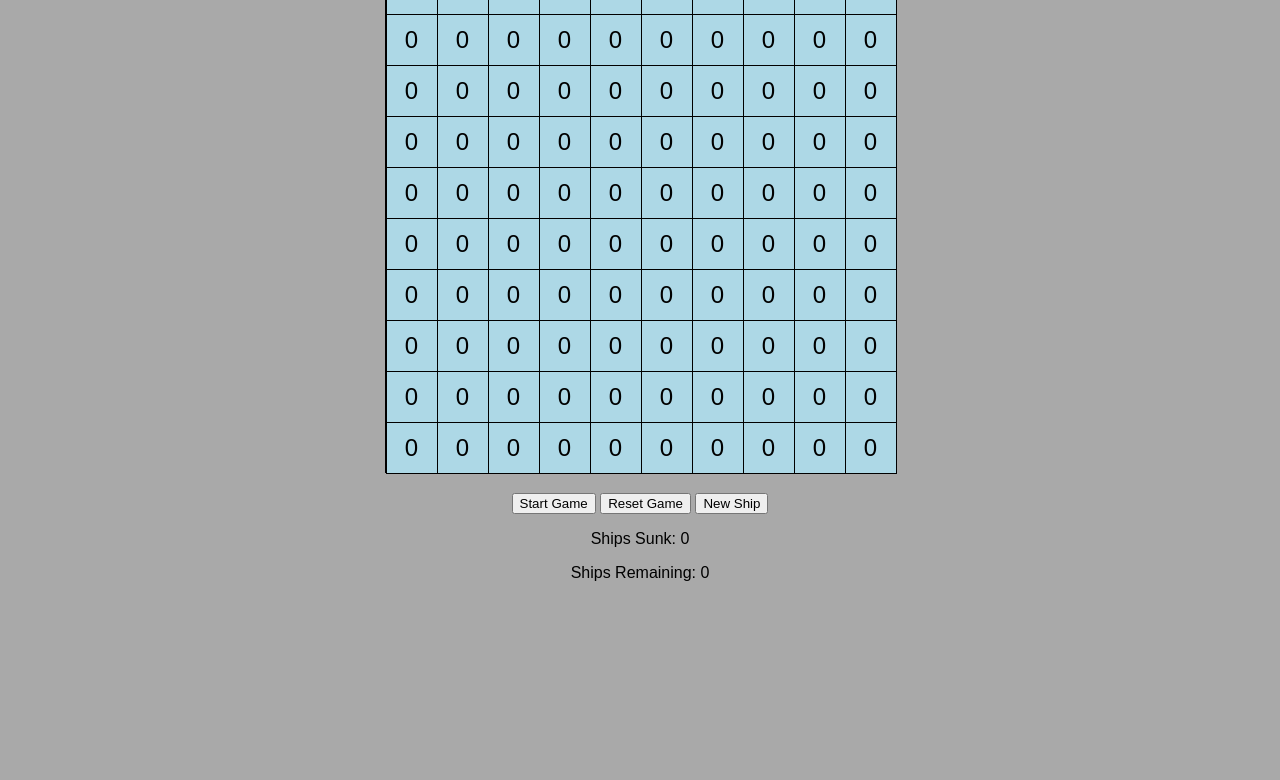
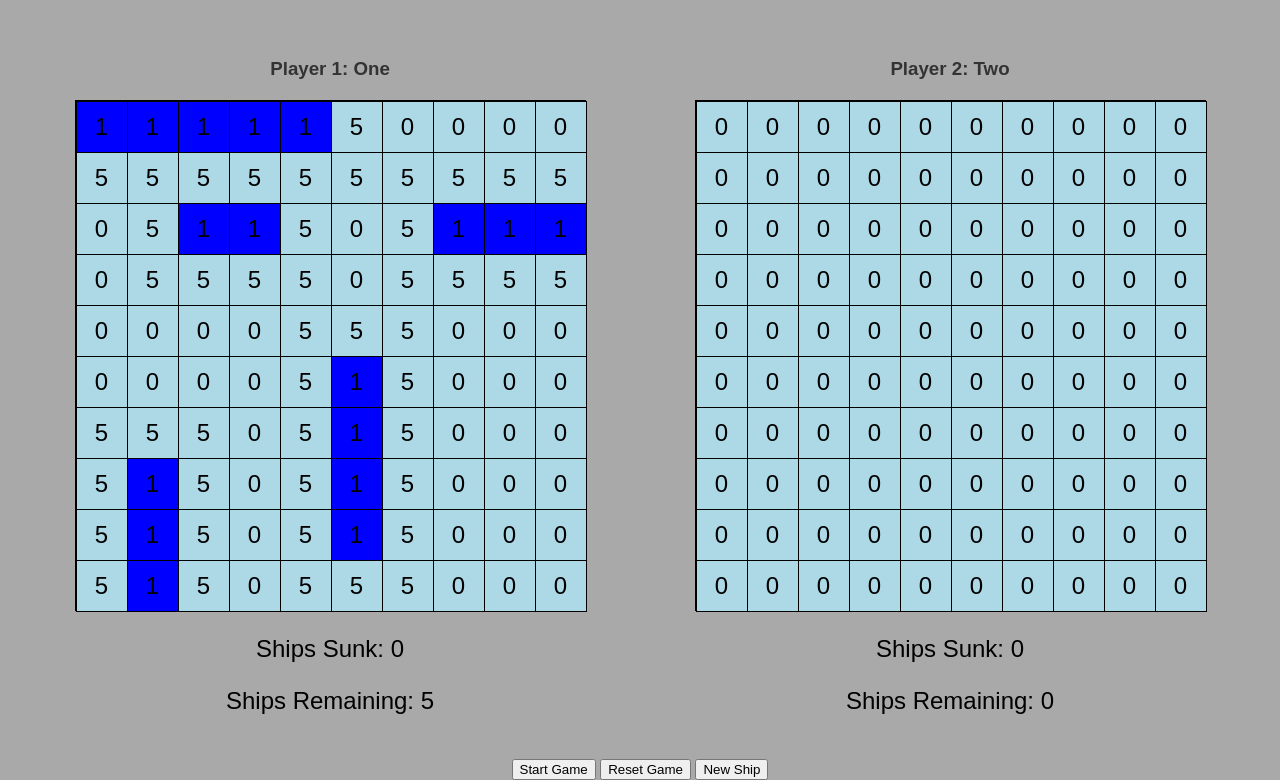
Before and after one commit to Jordy4D/battleship-game, a website built with webpack: page src/index.html in a window 1280 px wide. Shown: the part 160-940 px from the top of the page. Before the commit the page ends 800 px from the top, so only its background shows below. Built offline with nearby package versions, Linux system fonts and the light colour scheme.

Commit message:
adds rebuilt interface with both player boards, rebuilds html generation function, some refactoring for organizing

```diff
--- a/src/components/classes.js
+++ b/src/components/classes.js
@@ -305,6 +305,10 @@ class Player {
     receiveAttack(row, col) {
         this.gameboard.receiveAttack(row, col);
     }
+
+    rename(newName) {
+        this.name = newName;
+    }
 }
 
 export { Player, Ship, Gameboard, testFn };
--- a/src/components/interface.js
+++ b/src/components/interface.js
@@ -2,23 +2,28 @@ import { Ship, Gameboard, Player } from "./classes.js";
 
 const enterName = document.getElementById("enter-name");
 const resetGame = document.getElementById("reset-game");
-const playerNameUI = document.getElementById("player-name");
+const playerOneNameUI = document.getElementById("player-one-name");
+const playerTwoNameUI = document.getElementById("player-two-name");
 const newCarrierShip = document.getElementById("new-carrier-ship");
 const newBattleshipShip = document.getElementById("new-battleship-ship");
 const newCruiserShip = document.getElementById("new-cruiser-ship");
 const newDestroyerShip = document.getElementById("new-destroyer-ship");
 const newSubmarineShip = document.getElementById("new-submarine-ship");
 const newPatrolBoatShip = document.getElementById("new-patrol-boat");
-const gameboardUI = document.getElementById("gameboard");
-const shipsSunkUI = document.getElementById("ships-sunk-value");
-const shipsRemainingUI = document.getElementById("ships-remaining-value");
+const playerOneGameboardUI = document.getElementById("gameboard-one");
+const playerTwoGameboardUI = document.getElementById("gameboard-two");
+const playerOneShipsSunkUI = document.getElementById("player-one-ships-sunk-value");
+const playerOneShipsRemainingUI = document.getElementById("player-one-ships-remaining-value");
+const playerTwoShipsSunkUI = document.getElementById("player-two-ships-sunk-value");
+const playerTwoShipsRemainingUI = document.getElementById("player-two-ships-remaining-value");
 const gameboardSquare = document.querySelectorAll(".boardSquare");
 
 
 const namePlayerOne = "One";
+const namePlayerTwo = "Two";
 
 const playerOne = new Player(namePlayerOne);
-// const playerTwo = new Player("Two");
+const playerTwo = new Player(namePlayerTwo);
 
 const gameboard = new Gameboard();
 // const testShip = new Ship("Destroyer", 4, [[0, 1], [0, 2], [0, 3], [0, 4]]);
@@ -26,54 +31,69 @@ const gameboard = new Gameboard();
 
 function gameInit() {
 
-    gameboard.createBoard(10, 5);
+    playerOne.gameboard.createBoard(10, 5)
+    playerTwo.gameboard.createBoard(10, 5);
 
-    document.getElementById("ships-remaining-value").textContent = gameboard.shipsRemaining;
-    document.getElementById("ships-sunk-value").textContent = gameboard.shipsSunk;
-    // gameboard.placeShip(0, 0, "Carrier", 5, "h");
-    // gameboard.placeShip(5, 5, "Battleship", 4, "v");
-    // gameboard.placeShip(2, 2, "Patrol Boat", 2, "h");
-    // gameboard.placeShip(2, 7, "Submarine", 3, "h");
-    // gameboard.placeShip(7, 1, "Cruiser", 3, "v");
 
+    playerOneShipsRemainingUI.textContent = playerOne.gameboard.shipsRemaining;
+    playerOneShipsSunkUI.textContent = playerOne.gameboard.shipsSunk;
+    playerTwoShipsRemainingUI.textContent = playerTwo.gameboard.shipsRemaining;
+    playerTwoShipsSunkUI.textContent = playerTwo.gameboard.shipsSunk;
+    playerOne.gameboard.placeShip(0, 0, "Carrier", 5, "h");
+    playerOne.gameboard.placeShip(5, 5, "Battleship", 4, "v");
+    playerOne.gameboard.placeShip(2, 2, "Patrol Boat", 2, "h");
+    playerOne.gameboard.placeShip(2, 7, "Submarine", 3, "h");
+    playerOne.gameboard.placeShip(7, 1, "Cruiser", 3, "v");
+
+    generateBoardHTML(playerOne.gameboard.board, playerOneGameboardUI);
+    generateBoardHTML(playerTwo.gameboard.board, playerTwoGameboardUI);
     // gameboardUI.innerHTML = generateBoardHTML(gameboard.board.length, gameboard.board[0].length);
 
 
-    for (let i = 0; i < gameboard.board.length; i++) {
-        for (let j = 0; j < gameboard.board[i].length; j++) {
+    playerOneNameUI.textContent = namePlayerOne; // Set initial player name
+    playerTwoNameUI.textContent = namePlayerTwo; // Set initial player name
+
+    floatingShips(playerOne);
+    floatingShips(playerTwo);
+
+    updateScoreboard(playerOne.gameboard, playerOneShipsSunkUI, playerOneShipsRemainingUI);
+    updateScoreboard(playerTwo.gameboard, playerTwoShipsSunkUI, playerTwoShipsRemainingUI);
+}
+
+function generateBoardHTML(playerBoard, playerUI) {
+
+    for (let i = 0; i < playerBoard.length; i++) {
+        for (let j = 0; j < playerBoard[i].length; j++) {
             // Create a new div for each square in the gameboard
             // Add classes and attributes as needed
             const squareDiv = document.createElement("div");
             squareDiv.classList.add("boardSquare");
             squareDiv.classList.add("empty");
-            squareDiv.innerHTML = gameboard.board[i][j].status;
-            squareDiv.dataset.coord = gameboard.board[i][j].coord; // Store coordinates for later use
+            squareDiv.innerHTML = playerBoard[i][j].status;
+            squareDiv.dataset.coord = playerBoard[i][j].coord; // Store coordinates for later use
             squareDiv.dataset.ship = `empty`;
 
-            addClickEventToSquares(squareDiv)
-            gameboardUI.appendChild(squareDiv);
+            addClickEventToSquares(squareDiv, playerBoard);
+            playerUI.appendChild(squareDiv);
         }
-        // console.log(row[i]);
-        // const square = row[i];
     }
-
-    floatingShips();
-    updateScoreboard()
 }
 
-function updateScoreboard() {
-    shipsSunkUI.textContent = gameboard.shipsSunk;
-    shipsRemainingUI.textContent = gameboard.shipsRemaining;
+
+
+function updateScoreboard(playerBoard, playerShipsSunk, playerShipsRemaining) {
+    playerShipsSunk.textContent = playerBoard.shipsSunk;
+    playerShipsRemaining.textContent = playerBoard.shipsRemaining;
 }
 
-function addClickEventToSquares(div) {
+function addClickEventToSquares(div, playerBoard) {
     div.addEventListener("click", () => {
         const [x, y] = div.dataset.coord.split(",").map(Number);
         console.log(`Attacking coordinates: (${x}, ${y})`);
 
-        gameboard.receiveAttack(x, y);
+        playerBoard.receiveAttack(x, y);
 
-        if (gameboard.board[x][y].status === 4) {
+        if (playerBoard.board[x][y].status === 4) {
             div.classList.add("missed");
             div.classList.remove("empty");
             div.classList.remove("hit");
@@ -81,7 +101,7 @@ function addClickEventToSquares(div) {
             div.classList.add("attacked");
 
         }
-        else if (gameboard.board[x][y].status === 2) {
+        else if (playerBoard.board[x][y].status === 2) {
             div.classList.add("hit");
             div.classList.remove("empty");
             div.classList.remove("missed");
@@ -90,7 +110,7 @@ function addClickEventToSquares(div) {
 
             // Update the ship's coordinates in the UI
         }
-        else if (gameboard.board[x][y].status === 5) {
+        else if (playerBoard.board[x][y].status === 5) {
             div.classList.add("near-ship");
             div.classList.remove("empty");
             div.classList.remove("missed");
@@ -100,20 +120,20 @@ function addClickEventToSquares(div) {
 
             // Update the ship's coordinates in the UI
         }
-        else if (gameboard.board[x][y].status === 3) {
+        else if (playerBoard.board[x][y].status === 3) {
             div.classList.add("sunk");
             div.classList.remove("empty");
             div.classList.remove("missed");
             div.classList.remove("hit");
             div.classList.remove("ship");
             //needs to update all squares of the ship to sunk
-            gameboard.ships.forEach(ship => {
-                if (ship.name === gameboard.board[x][y].ship) {
+            playerBoard.ships.forEach(ship => {
+                if (ship.name === playerBoard.board[x][y].ship) {
                     ship.coords.forEach(coord => {
                         const sunkSquare = document.querySelector(`.boardSquare[data-coord="${coord}"]`);
                         if (sunkSquare) {
                             sunkSquare.classList.add("sunk");
-                            updateScoreboard()
+                            updateScoreboard(playerBoard, playerShipsSunkUI, playerShipsRemainingUI);
                         }
                     });
                 }
@@ -121,8 +141,8 @@ function addClickEventToSquares(div) {
         }
         // div.classList.add("attacked");
         // Finish updating the UI based on the attack result
-        console.log(gameboard.board[x][y].status);
-        console.log(gameboard.board);
+        console.log(playerBoard.board[x][y].status);
+        console.log(playerBoard.board);
 
     });
             // disableSquareClicks();
@@ -137,8 +157,8 @@ function disableSquareClicks() {
 }
 
 
-function floatingShips() {
-    gameboard.ships.forEach(ship => {
+function floatingShips(player) {
+    player.gameboard.ships.forEach(ship => {
         ship.coords.forEach(coord => {
             const shipSquare = document.querySelector(`.boardSquare[data-coord="${coord}"]`);
             if (shipSquare) {
@@ -147,7 +167,7 @@ function floatingShips() {
         });
     });
 }
-floatingShips();
+// floatingShips();
 
 
 // enterName.addEventListener("click", () => {
--- a/src/index.html
+++ b/src/index.html
@@ -7,24 +7,39 @@
 </head>
 <body>
     <div class="main-container">
-        <div class="header-container">
+        <div id="game-title">
             <h1>Battleship Game</h1>
-            <h3>Player: <span id="player-name"></span></h3>
         </div>
         <div class="board-container">
-            <div class="gameboard" id="gameboard">
-                <!-- Game board will be dynamically generated here -->
+            <div id="player-one-board">
+                <div class="header-container">
+                    <h3>Player 1: <span id="player-one-name"></span></h3>
+                </div>
+                <div class="gameboard" id="gameboard-one">
+                    <!-- Game board will be dynamically generated here -->
+                </div>
+                <div class="game-status">
+                    <p id="player-one-ships-sunk">Ships Sunk: <span id="player-one-ships-sunk-value"></span></p>
+                    <p id="player-one-ships-remaining">Ships Remaining: <span id="player-one-ships-remaining-value"></span></p>
+                </div>
+            </div>
+            <div id="player-two-board">
+                <div class="header-container">
+                    <h3>Player 2: <span id="player-two-name"></span></h3>
+                </div>
+                <div class="gameboard" id="gameboard-two">
+                    <!-- Game board will be dynamically generated here -->
+                </div>
+                <div class="game-status">
+                    <p id="player-two-ships-sunk">Ships Sunk: <span id="player-two-ships-sunk-value"></span></p>
+                    <p id="player-two-ships-remaining">Ships Remaining: <span id="player-two-ships-remaining-value"></span></p>
+                </div>
             </div>
         </div>
         <div class="controls-container">
             <button id="start-game">Start Game</button>
             <button id="reset-game">Reset Game</button>
             <button id="new-ship">New Ship</button>
-            <div class="status">
-                <p id="ships-sunk">Ships Sunk: <span id="ships-sunk-value"></span></p>
-                <p id="ships-remaining">Ships Remaining: <span id="ships-remaining-value"></span></p>
-
-            </div>
         </div>
     </div>
     <script>
--- a/src/style.css
+++ b/src/style.css
@@ -8,6 +8,18 @@ body {
 .header-container {
     text-align: center;
     color: #333;
+}
+
+#game-title {
+    text-align: center;
+    font-size: 2.5em;
+    margin-top: 20px;
+}
+
+.board-container {
+    display: flex;
+    justify-content: space-around;
+    margin: 20px;
 }
 
 .gameboard {
@@ -37,3 +49,23 @@ body {
     cursor: pointer;
     border: 1px solid #000;
 }
+
+.game-status {
+    text-align: center;
+    font-size: 1.5em;
+    margin-top: 20px;
+}
+
+.missed {
+    background-color: white;
+}
+.hit {
+    background-color: red;
+}
+.sunk {
+    background-color: black;
+}
+
+.ship {
+    background-color: blue;
+}
--- a/webpack.config.js
+++ b/webpack.config.js
@@ -19,8 +19,8 @@ module.exports = {
     port: 3000,
     open: true,
     hot: true,
-    compress: true,
-    historyApiFallback: true,
+    // compress: true,
+    // historyApiFallback: true,
   },
   module: {
     rules: [
```
Also changed, not shown: 1 other file.
